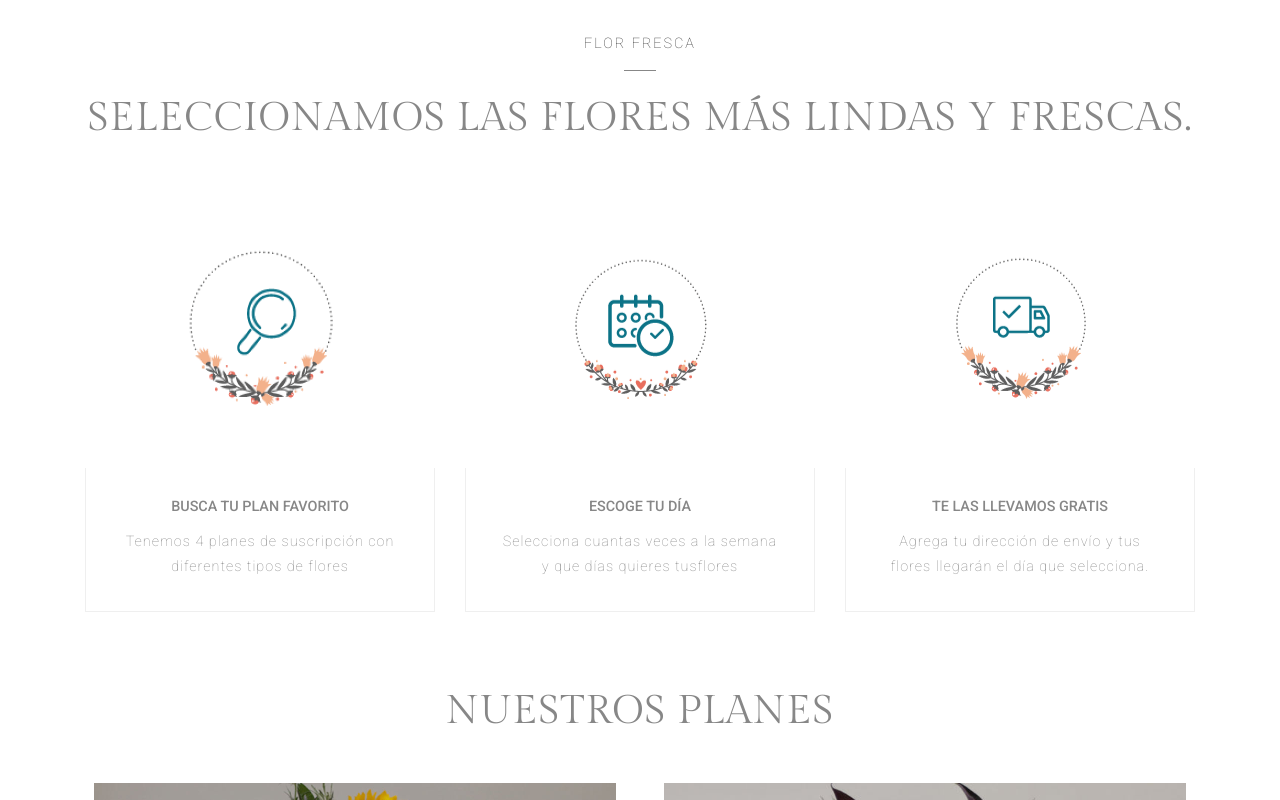
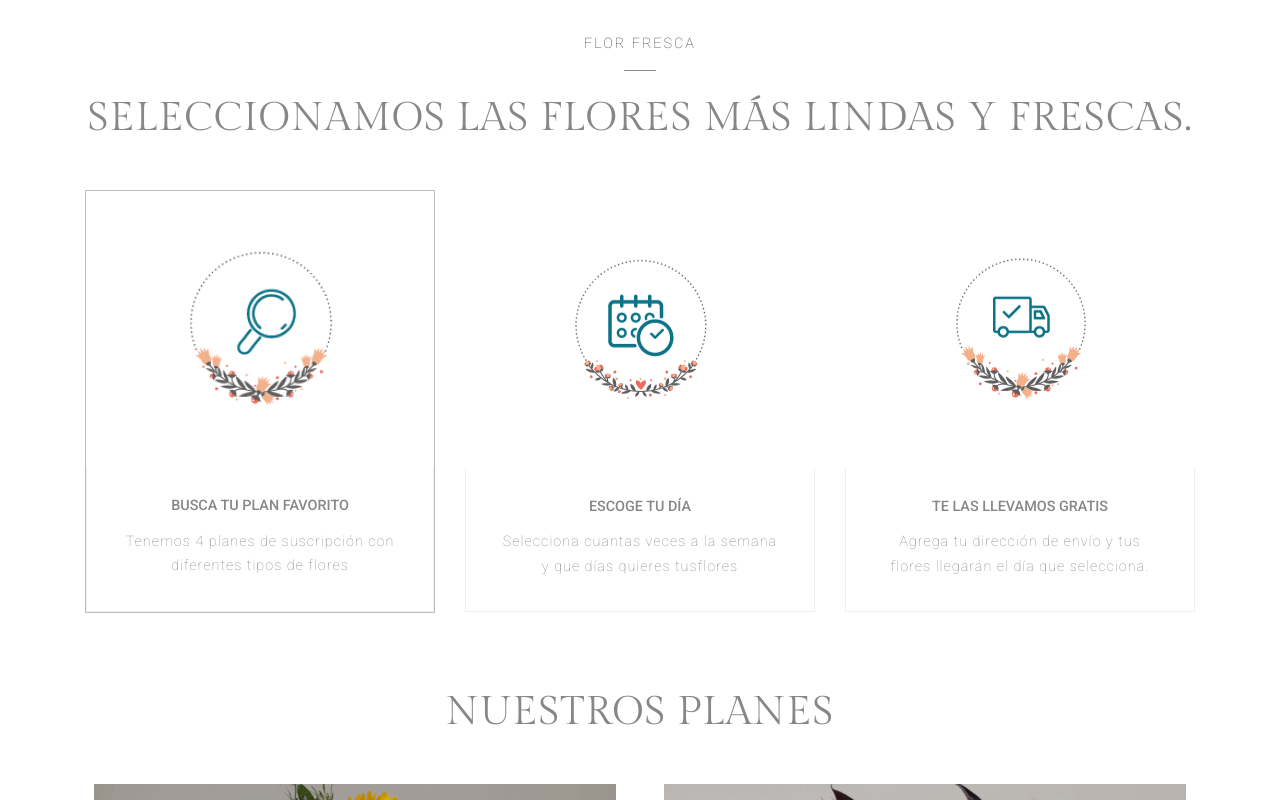
Before and after one commit to andres-romero/flor-fresca-ds, a plain HTML site: page index.html in a window 1280 px wide. In both pictures the pointer is over the element 260 px from the left and 1210 px from the top of the page. Shown: the part 810-1610 px from the top of the page. Drawn offline with Linux system fonts and the light colour scheme; files whose address does not match are found by name; a web font is replaced by a local one.

Commit message:
Update assets/mobirise/css/mbr-additional.css

```diff
--- a/assets/mobirise/css/mbr-additional.css
+++ b/assets/mobirise/css/mbr-additional.css
@@ -1866,3 +1866,9 @@ body {
   align-content: center;
   text-align: right;
 }
+#recuadro-2:hover {
+
+  border: 1px solid #bebebe;
+
+
+}
```
